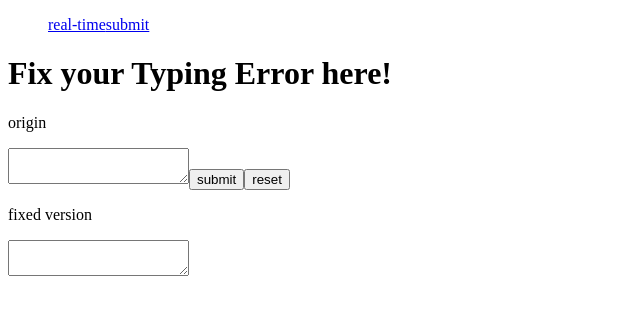
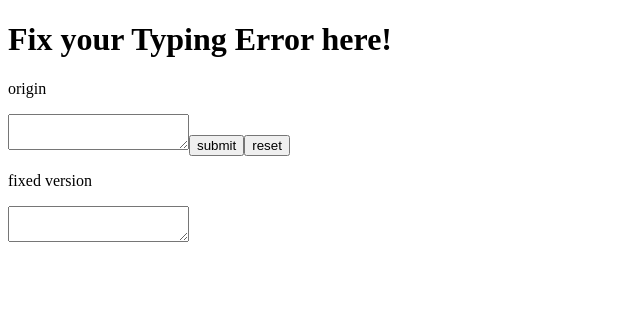
Before and after one commit to roum02/Fix-your-errors, a Next.js app: page / in a window 1280 px wide. Shown: the top 310 px of the page, without its empty margins (0-640 px from the left). Built offline with nearby package versions, Linux system fonts and the light colour scheme.

Commit message:
Remove legacy [feature/makeFunction]

```diff
--- a/src/app/(main)/main.tsx
+++ b/src/app/(main)/main.tsx
@@ -21,10 +21,6 @@ export default function MainPage() {
 
     return (
         <main>
-            <menu>
-                <a href={"/real-time"}>real-time</a>
-                <a href={"/"}>submit</a>
-            </menu>
             <h1> Fix your Typing Error here! </h1>
             <p>origin</p>
             <textarea onChange={(e) => {
```
